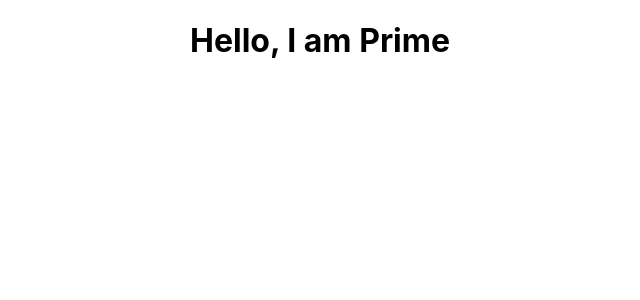
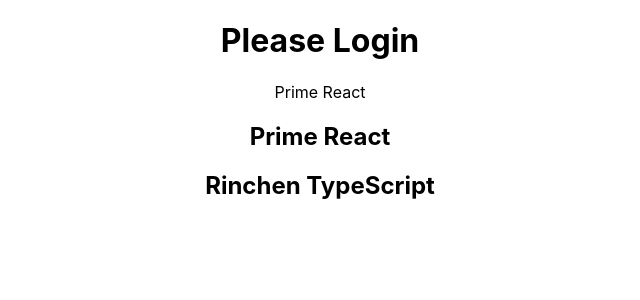
Before and after one commit to PrimeRin/master-react-ts, a React (Create React App) app: page / in a window 1280 px wide. Shown: the top 300 px of the page, without its empty margins (320-960 px from the left). Built offline with nearby package versions, Linux system fonts and the light colour scheme.

Commit message:
prop types

```diff
--- a/src/App.tsx
+++ b/src/App.tsx
@@ -1,10 +1,29 @@
 import "./App.css";
 import Greet from "./components/Greet";
+import Person from "./components/Person";
+import PersonList from "./components/PersonList";
 
 function App() {
+  const name = {
+    first: "Prime",
+    last: "React",
+  };
+
+  const personList = [
+    {
+      first: "Prime",
+      last: "React",
+    },
+    {
+      first: "Rinchen",
+      last: "TypeScript",
+    },
+  ];
   return (
     <div className="App">
-      <Greet name="Prime" />
+      <Greet name="Prime" messageCount={20} isLoggedIn={false} />
+      <Person name={name} />
+      <PersonList names={personList} />
     </div>
   );
 }
--- a/src/components/Greet.tsx
+++ b/src/components/Greet.tsx
@@ -2,12 +2,20 @@
 
 type GreetProps = {
   name: string;
+  messageCount: number;
+  isLoggedIn: boolean;
 };
 
 const Greet = (props: GreetProps) => {
   return (
     <div>
-      <h1>Hello, I am {props.name}</h1>
+      {props.isLoggedIn ? (
+        <h1>
+          Hello, I am {props.name}, Message Count is {props.messageCount}.
+        </h1>
+      ) : (
+        <h1>Please Login</h1>
+      )}
     </div>
   );
 };
--- /dev/null
+++ b/src/components/Person.tsx
@@ -0,0 +1,16 @@
+import React from 'react'
+
+type PersonProps = {
+    name: {
+        first: string
+        last: string
+    }
+}
+
+const Person = (props: PersonProps) => {
+  return (
+    <div>{props.name.first} {props.name.last}</div>
+  )
+}
+
+export default Person
--- /dev/null
+++ b/src/components/PersonList.tsx
@@ -0,0 +1,24 @@
+import React from "react";
+
+type PersonListProps = {
+  names: {
+    first: string;
+    last: string;
+  }[];
+};
+
+const PersonList = (props: PersonListProps) => {
+  return (
+    <div>
+      {props.names.map((person, index) => {
+        return (
+          <h2 key={index}>
+            {person.first} {person.last}
+          </h2>
+        );
+      })}
+    </div>
+  );
+};
+
+export default PersonList;
```
